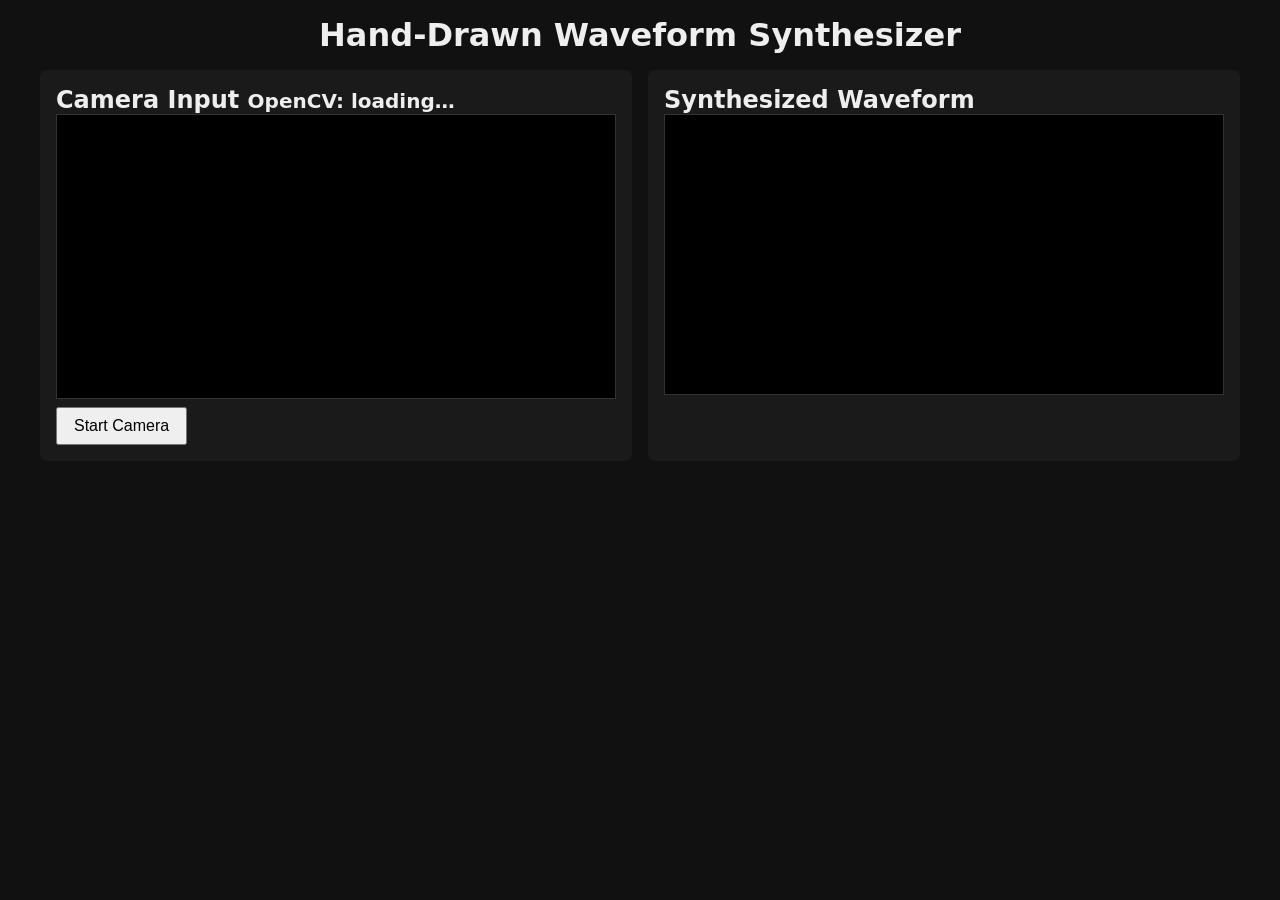
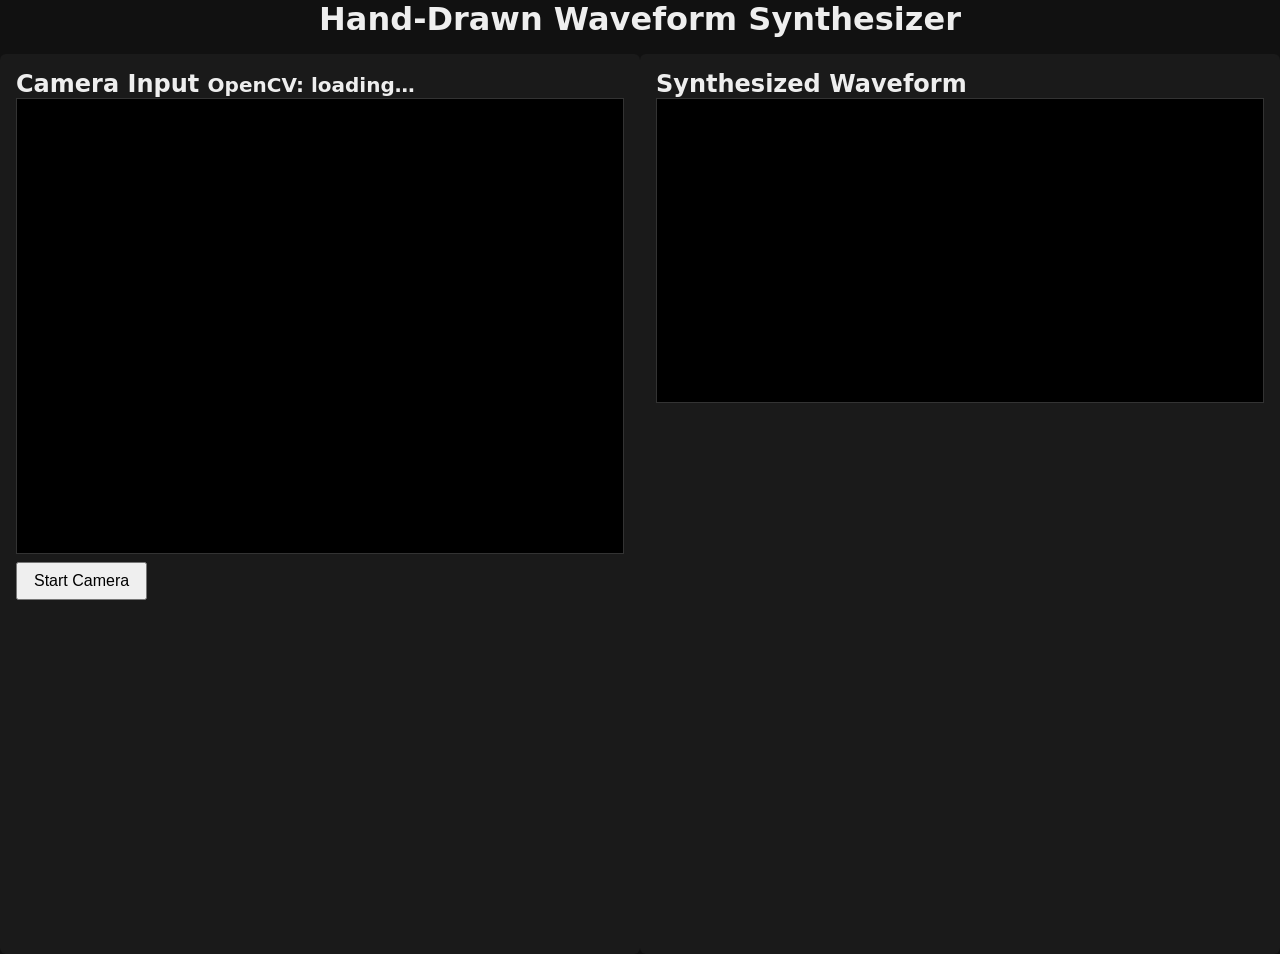

Replaced Goertzel Algorithm with FFT for full spectra analysis. Added information labels for relevant terminology.

--- a/style.css
+++ b/style.css
@@ -10,7 +10,18 @@ body {
   font-family: system-ui, sans-serif;
   background: #111;
   color: #eee;
-  padding: 1rem;
+  padding: 0;
+  min-height: 100vh;
+  overflow-x: hidden;
+  overflow-y: auto;
+  box-sizing: border-box;
+}
+
+html {
+  min-height: 100%;
+  overflow-x: hidden;
+  overflow-y: auto;
+  box-sizing: border-box;
 }
 
 h1 {
@@ -18,26 +29,48 @@ h1 {
   margin-bottom: 1rem;
 }
 
-/* Two-panel desktop layout (camera + waveform) */
+
+/* Main layout: two containers side by side */
 .container {
-  display: flex;
-  gap: 1rem;
-  max-width: 1200px;
-  margin: 0 auto;
-}
-/* Each panel has a dark background, padding, and rounded corners for a cohesive look. */
-.panel {
-  flex: 1;
-  background: #1a1a1a;
-  padding: 1rem;
-  border-radius: 6px;
+  width: 100%;
+  min-height: 100vh;
+  margin: 0;
+  display: grid;
+  grid-template-columns: 1fr 1fr;
+  gap: 0;
+  box-sizing: border-box;
+  overflow-x: hidden;
+  overflow-y: visible;
 }
 
-.right-column {
-  flex: 1;
+/* Each container is a vertical stack of two panels */
+.container-one, .container-two {
   display: flex;
   flex-direction: column;
   gap: 1rem;
+  min-width: 0;
+  min-height: 0;
+  height: 100%;
+}
+
+/* Panel styling for all four panels */
+.panel {
+  background: #1a1a1a;
+  padding: 1rem;
+  border-radius: 6px;
+  margin: 0;
+  flex: 1 1 auto;
+  min-height: 0;
+  min-width: 0;
+  display: flex;
+  flex-direction: column;
+  /* height: 100%; removed to allow vertical growth */
+}
+
+.right-column {
+  display: flex;
+  min-width: 0;
+  align-self: start;
 }
 
 video,
@@ -45,6 +78,13 @@ canvas {
   width: 100%;
   background: black;
   border: 1px solid #333;
+  display: block;
+}
+video {
+  width: 100%;
+  background: black;
+  border: 1px solid #333;
+  display: block;
 }
 
 .waveform-wrapper {
@@ -66,13 +106,105 @@ canvas {
   color: #ddd;
 }
 
+h3,
+label {
+  display: inline-flex;
+  align-items: center;
+  gap: 0.35rem;
+  flex-wrap: wrap;
+}
+
 .camera-card {
   margin-top: 0.25rem;
+}
+
+.info-row {
+  display: inline-flex;
+  align-items: center;
+  gap: 0.35rem;
+  color: #cbd5e1;
+  font-size: 0.9rem;
+}
+
+.info-label {
+  font-weight: 600;
+}
+
+.info-inline {
+  position: relative;
+  display: inline-flex;
+  align-items: center;
+}
+
+.info-trigger {
+  min-width: 1.35rem;
+  height: 1.35rem;
+  padding: 0 0.35rem;
+  border: 1px solid #475569;
+  border-radius: 999px;
+  background: #0f172a;
+  color: #cbd5e1;
+  font-size: 0.75rem;
+  line-height: 1;
+  display: inline-flex;
+  align-items: center;
+  justify-content: center;
+}
+
+.info-trigger:hover,
+.info-trigger:focus-visible {
+  background: #1e293b;
+  border-color: #7dd3fc;
+  color: #f8fafc;
+  outline: none;
+}
+
+.info-box {
+  position: absolute;
+  top: calc(100% + 0.45rem);
+  left: 50%;
+  z-index: 10;
+  width: min(18rem, calc(100vw - 2rem));
+  padding: 0.6rem 0.7rem;
+  border: 1px solid #334155;
+  border-radius: 8px;
+  background: rgba(15, 23, 42, 0.97);
+  color: #e2e8f0;
+  font-size: 0.8rem;
+  line-height: 1.35;
+  box-shadow: 0 10px 30px rgba(0, 0, 0, 0.35);
+  opacity: 0;
+  transform: translate(0, -4px);
+  pointer-events: none;
+  transition: opacity 140ms ease, transform 140ms ease;
+}
+
+.info-inline:hover .info-box,
+.info-inline:focus-within .info-box {
+  opacity: 1;
+  transform: translate(0, 0);
+}
+
+.spectrum-header {
+  display: flex;
+  align-items: center;
+  gap: 0.5rem;
+  margin-bottom: 0.5rem;
+  flex-wrap: wrap;
+}
+
+.spectrum-title {
+  margin: 0;
 }
 
 #waveformCanvas {
   display: block;
   position: relative;
+  height: auto;
+}
+
+#spectrumCanvas {
+  height: auto;
 }
 
 .waveform-period-note {
@@ -92,6 +224,18 @@ canvas {
 /* Video wrapper keeps the processing canvas aligned over the video element */
 .video-wrapper {
   position: relative;
+  width: 100%;
+  aspect-ratio: 4 / 3;
+  min-height: 0;
+  min-width: 0;
+  display: flex;
+  flex-direction: column;
+}
+
+#video {
+  width: 100%;
+  height: 100%;
+  object-fit: cover;
 }
 
 #processingCanvas {
@@ -177,7 +321,7 @@ button {
   display: inline-flex;
   align-items: center;
   gap: 0.5rem;
-  margin-bottom: 0.5rem;
+  margin-bottom: 0;
 }
 
 .spectrum-controls label {
@@ -236,15 +380,20 @@ button {
   .test-signal-controls {
     grid-template-columns: 1fr;
   }
+
+  .info-box {
+    left: 50%;
+    width: min(16rem, calc(100vw - 2rem));
+  }
 }
 
 /* Stack panels vertically on smaller screens */
-@media (max-width: 800px) {
+@media (max-width: 900px) {
   .container {
-    flex-direction: column;
+    grid-template-columns: 1fr;
+    gap: 1.5rem;
   }
-
   .right-column {
-    gap: 1rem;
+    display: block;
   }
 }
